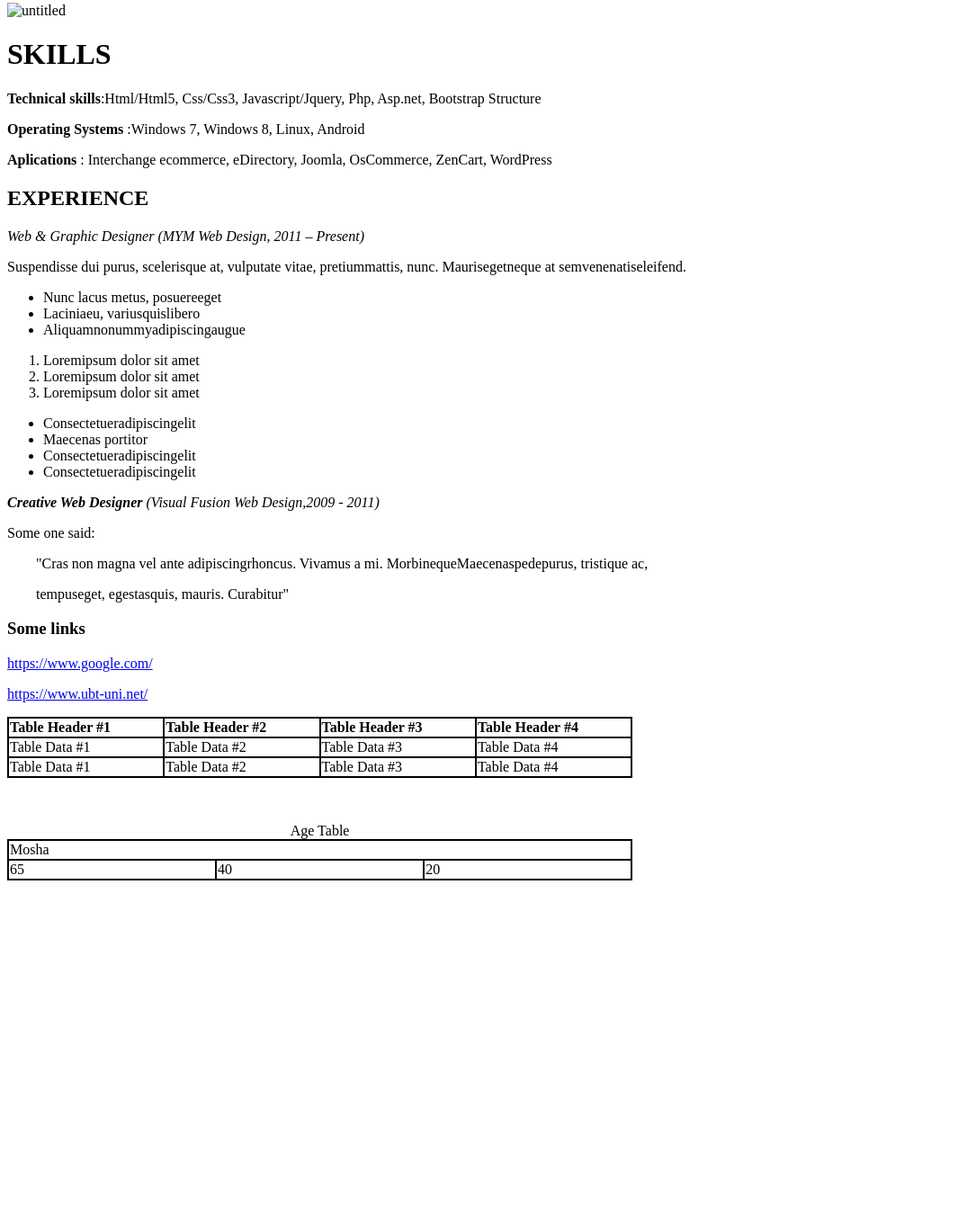
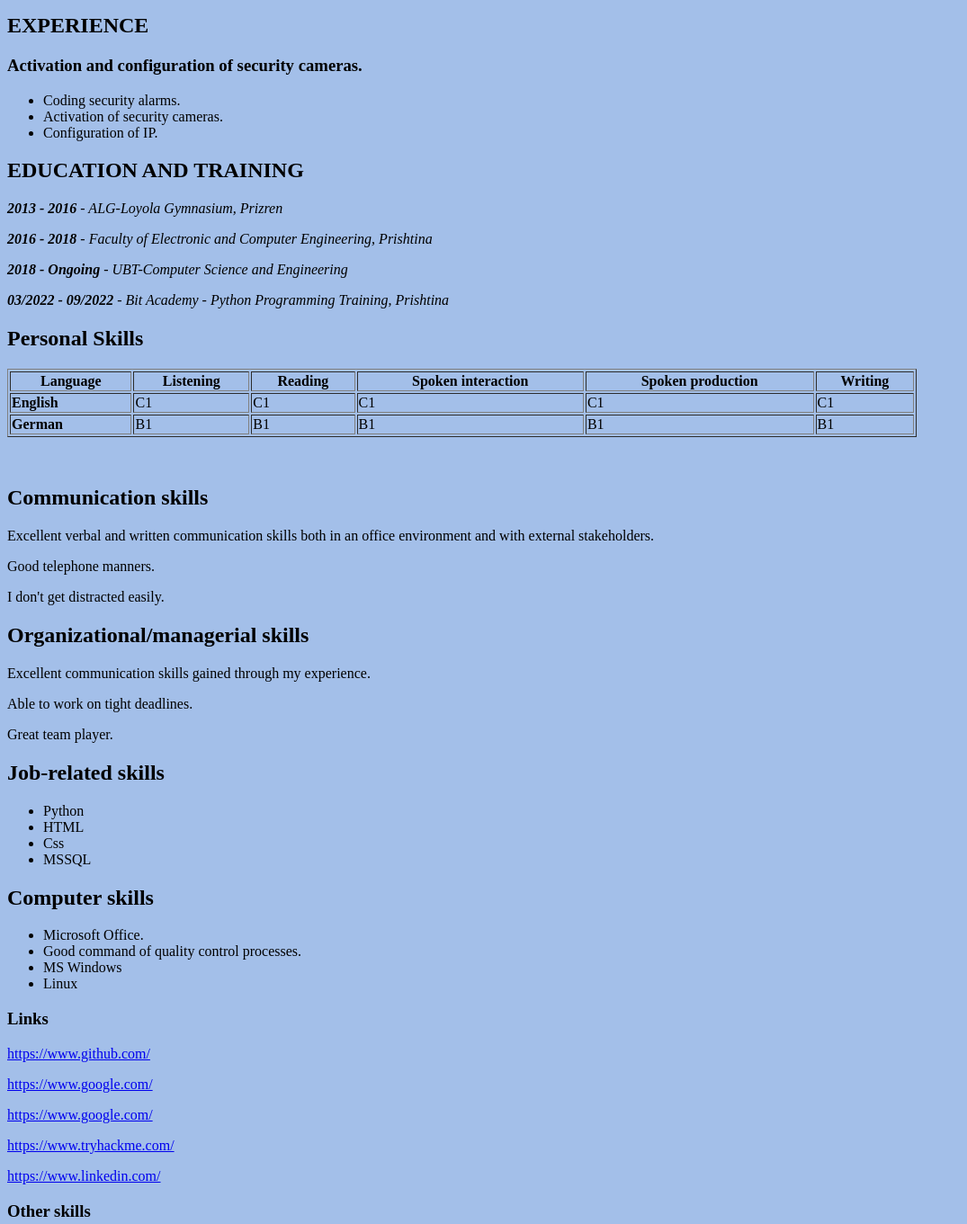
Before and after one commit to AlzelidaKryeziu/CV, a plain HTML site: page index.html in a window 1280 px wide. Shown: the part 5-1366 px from the top of the page at 90% size, without its empty margins (0-1075 px from the left). Before the commit the page ends 992 px from the top, so only its background shows below. Drawn offline with Linux system fonts and the light colour scheme.

Commit message:
Portfolio

```diff
--- a/index.html
+++ b/index.html
@@ -1,78 +1,105 @@
 <!DOCTYPE html>
 <html>
 	<head>
-		<title>USHTRIME HTML</title>
-		<style>
-			table, th, td {
-			border: 2px solid black;
-			border-collapse: collapse;}
-			th {
-			text-align: left;}
-		</style>
+		<title>Portfolio</title>
+		<link rel="stylesheet" href="style.css">
 	</head>
 	<body>
-		<img src="untitled.png" alt="untitled"/> <br>
-		<h1>SKILLS</h1>
-		<p> <b>Technical skills</b>:Html/Html5, Css/Css3, Javascript/Jquery, Php, Asp.net, Bootstrap Structure</p>
-		<p> <b>Operating Systems</b> :Windows 7, Windows 8, Linux, Android </p>
-		<p> <b>Aplications</b> : Interchange ecommerce, eDirectory, Joomla, OsCommerce, ZenCart, WordPress  </p>
+		<header></header>
+		<main>
 			<h2>EXPERIENCE</h2>
-		<p> <em>Web & Graphic Designer (MYM Web Design, 2011 – Present) </em></p>
-		<p>Suspendisse dui purus, scelerisque at, vulputate vitae, pretiummattis, nunc. Maurisegetneque at semvenenatiseleifend. </p>
+			<h3> Activation and configuration of security cameras. </h3>
 			<ul>
-			<li>Nunc lacus metus, posuereeget </li>
-			<li>Laciniaeu, variusquislibero </li>
-			<li>Aliquamnonummyadipiscingaugue </li>
+				<li>Coding security alarms. </li>
+				<li>Activation of security cameras.</li>
+				<li>Configuration of IP.</li>
 			</ul>
-		<ol>
-			<li>Loremipsum dolor sit amet</li>
-			<li>Loremipsum dolor sit amet</li>
-			<li>Loremipsum dolor sit amet </li>
-		</ol>
-		<ul>
-			<li>Consectetueradipiscingelit </li>
-			<li>Maecenas portitor </li>
-			<li>Consectetueradipiscingelit </li>
-			<li>Consectetueradipiscingelit </li>
-		</ul>
-		<p> <em> <b>Creative Web Designer </b>(Visual Fusion Web Design,2009 - 2011)</em> </p>
-		<p>Some one said:</p>
-		<p style="text-indent :2em;" >"Cras non magna vel ante adipiscingrhoncus. Vivamus a mi. MorbinequeMaecenaspedepurus, tristique ac,</p>
-		<p style="text-indent :2em;" >tempuseget, egestasquis, mauris. Curabitur"		</p>
-		<h3>Some links</h3>
-		<p> <a href='https://www.google.com/'>https://www.google.com/</a></p>
-		<p> <a href='https://www.ubt-uni.net/sq/ballina/'>https://www.ubt-uni.net/</a></p>
-		<table style="width:55%"; border='1px solid black'; border='collapse';>
+
+
+			<h2>EDUCATION AND TRAINING</h2>
+			<p> <em> <b>2013 - 2016 </b>- ALG-Loyola Gymnasium, Prizren</em> </p>
+			<p> <em> <b>2016 - 2018 </b>- Faculty of Electronic and Computer Engineering, Prishtina</em></p>
+			<p> <em> <b>2018 - Ongoing </b>- UBT-Computer Science and Engineering</em></p>
+			<p> <em> <b>03/2022 - 09/2022 </b>- Bit Academy - Python Programming Training, Prishtina</em></p>
+
+			<h2>Personal Skills</h2>
+			<table style="width:80%"; border='1px solid black'; border='collapse';>
 				<tr>
-				<th>Table Header #1</th>
-				<th>Table Header #2</th>
-				<th>Table Header #3</th>
-				<th>Table Header #4</th>
+					<th>Language</th>
+					<th>Listening</th>
+					<th>Reading</th>
+					<th>Spoken interaction</th>
+					<th>Spoken production</th>
+					<th>Writing</th>
 				</tr>
 				<tr>
-				<td>Table Data #1</td>
-				<td>Table Data #2</td>
-				<td>Table Data #3</td>
-				<td>Table Data #4</td>
+					<td><b>English</b></td>
+					<td>C1</td>
+					<td>C1</td>
+					<td>C1</td>
+					<td>C1</td>
+					<td>C1</td>
 				</tr>
 				<tr>
-				<td>Table Data #1</td>
-				<td>Table Data #2</td>
-				<td>Table Data #3</td>
-				<td>Table Data #4</td>
+					<td><b>German</b></td>
+					<td>B1</td>
+					<td>B1</td>
+					<td>B1</td>
+					<td>B1</td>
+					<td>B1</td>
 				</tr>
 			</table>
 			<p><br></p>
-		<table style="width:55%"; border='1px solid black';>
-		<caption>Age Table</caption>
-			<tr>
-				<td colspan="3">Mosha</td>
-			</tr>
-			<tr>
-				<td>65</td>
-				<td>40</td>
-				<td>20</td>
-			</tr>
-		</table>
+
+			<h2>Communication skills</h2>
+			<p>Excellent verbal and written communication skills both in an office environment and with external stakeholders.</p>
+			<p>Good telephone manners.</p>
+			<p>I don't get distracted easily.</p>
+
+
+			<h2>Organizational/managerial skills</h2>
+			<p>Excellent communication skills gained through my experience.</p>
+			<p>Able to work on tight deadlines.</p>
+			<p>Great team player.</p>
+
+			<h2>Job-related skills</h2>
+			<ul>
+				<li>Python</li>
+				<li>HTML</li>
+				<li>Css</li>
+				<li>MSSQL</li>
+			</ul>
+
+			<h2>Computer skills</h2>
+			<ul>
+				<li>Microsoft Office.</li>
+				<li>Good command of quality control processes.</li>
+				<li>MS Windows</li>
+				<li>Linux</li>
+			</ul>
+
+
+			<h3>Links</h3>
+			<p> <a href='https://github.com/AlzelidaKryeziu'>https://www.github.com/</a></p>
+			<p> <a href='https://drive.google.com/file/d/1l9T_zFQE4lghe-xvYSSUjeAJppAoUZIV/view?usp=sharing'>https://www.google.com/</a></p>
+			<p> <a href='https://drive.google.com/file/d/17jbdTzPPxbcTAEf50OabLbHkm4iGEHnh/view?usp=sharing'>https://www.google.com/</a></p>
+			<p> <a href='https://tryhackme.com/p/LidaA'>https://www.tryhackme.com/</a></p>
+			<p> <a href='https://www.linkedin.com/in/alzelida-kryeziu-55103724b/'>https://www.linkedin.com/</a></p>
+
+
+			<h3>Other skills</h3>
+			<ul>
+				<li>Reading</li>
+				<li>Swimming</li>
+				<li>Fitness</li>
+			</ul>
+
+			<h3>Driving license</h3>
+			<ul>
+				<li>B</li>
+				<li>B1</li>
+			</ul>
+		</main>
+		<footer></footer>
 	</body>
 </html>
--- /dev/null
+++ b/style.css
@@ -0,0 +1,3 @@
+* {
+    background-color: rgb(163, 191, 233);
+}
```
Lines whose indentation alone changed are shown as unchanged.
